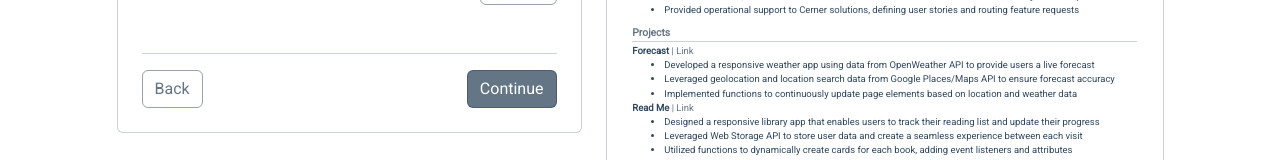
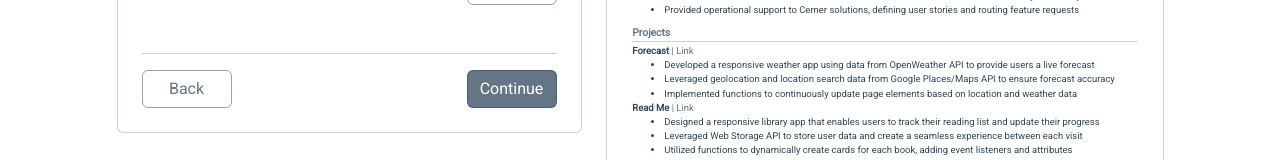
Before and after one commit to brandonnmelchor/resume-builder, a React (Create React App) app: page / in a window 1280 px wide. Shown: the part 568-728 px from the top of the page. Built offline with nearby package versions, Linux system fonts and the light colour scheme.

Commit message:
update button width

```diff
--- a/src/styles/styles.scss
+++ b/src/styles/styles.scss
@@ -56,3 +56,7 @@ hr {
     font-size: 11px;
   }
 }
+
+.btn {
+  width: 90px;
+}
```
